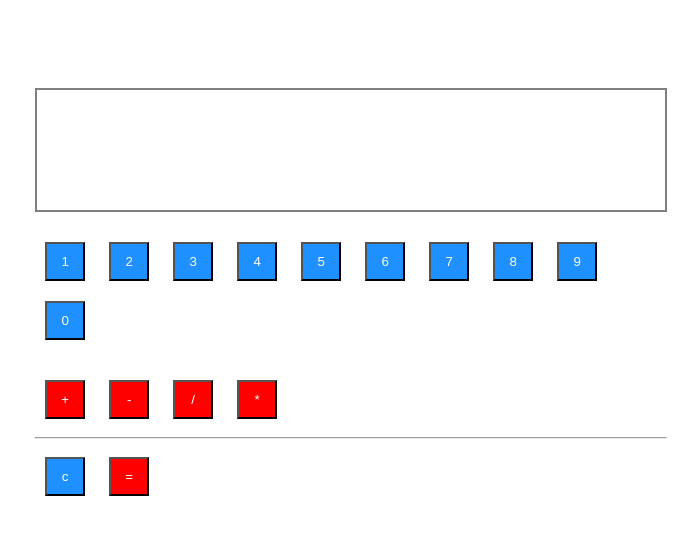
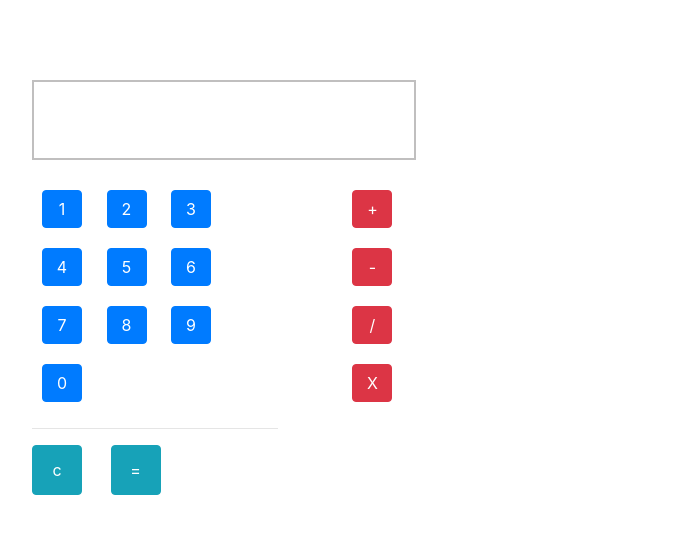
Before and after one commit to Baze19/My-calculator-project, a plain HTML site: page index.html in a window 1280 px wide. Shown: the whole page, without its empty margins (352-1050 px from the left). Drawn offline with nearby package versions, Linux system fonts and the light colour scheme.

Commit message:
add bootstrap design to calculator

```diff
--- a/index.html
+++ b/index.html
@@ -5,37 +5,44 @@
     <meta name="viewport" content="width=device-width, initial-scale=1.0">
     <meta http-equiv="X-UA-Compatible" content="ie=edge">
     <link rel="stylesheet" href="style.css">
+    <link rel="stylesheet" href="bootstrap/bootstrap-4.4.1-dist/css/bootstrap.min.css">
     <title>ABIODUN CALCULATOR PROJECT</title>
 </head>
 
 <body>
     <div class="calculator">
         <div class="screen"></div>
-        <div class="calc-button">
-            <button class="buttons" onclick="show(1)">1</button>
-            <button class="buttons" onclick="show(2)">2 </button>
-            <button class="buttons" onclick="show(3)">3</button>
-            <button class="buttons" onclick="show(4)">4</button>
-            <button class="buttons" onclick="show(5)">5</button>
-            <button class="buttons" onclick="show(6)">6</button>
-            <button class="buttons"onclick="show(7)">7</button>
-            <button class="buttons"onclick="show(8)">8</button>
-            <button class="buttons" onclick="show(9)">9</button>
-            <button class="buttons" onclick="show(0)">0</button>
+        <div class="row">
+            <div class="calc-button col-md-8">
+                <button class="btn buttons btn-primary" onclick="show(1)">1</button>
+                <button class="btn buttons btn-primary" onclick="show(2)">2 </button>
+                <button class="btn buttons btn-primary" onclick="show(3)">3</button>
+                <button class="btn buttons btn-primary" onclick="show(4)">4</button>
+                <button class="btn buttons btn-primary" onclick="show(5)">5</button>
+                <button class="btn buttons btn-primary" onclick="show(6)">6</button>
+                <button class="btn buttons btn-primary" onclick="show(7)">7</button>
+                <button class="btn buttons btn-primary" onclick="show(8)">8</button>
+                <button class="btn buttons btn-primary" onclick="show(9)">9</button>
+                <button class="btn buttons btn-primary" onclick="show(0)">0</button>
 
+                <hr>
+                <button class="btn btn-info cancel mr-4" onclick="clearnumbers()">c</button>
+                <button class="btn btn-info cancel" onclick="equal()"> = </button>
+            </div>
+            <div class="col-md-1"></div>
 
-        </div>
-        <div class="operation">
-            <button class="button" onclick="addnums('+')"> + </button>
-            <button class="button" onclick="addnums('-')"> - </button>
-            <button class="button" onclick="addnums('/')">  / </button>
-            <button class="button" onclick="addnums('*')"> * </button>
-            <hr>
-            <button class="buttons" onclick="clearnumbers()">c</button>
-            <button class="button" onclick="equal()"> = </button>
+            <div class="operation col-md-3">
+                <button class="buttons btn btn-danger" onclick="addnums('+')"> + </button>
+                <button class="buttons btn btn-danger" onclick="addnums('-')"> - </button>
+                <button class="buttons btn btn-danger" onclick="addnums('/')"> / </button>
+                <button class="buttons btn btn-danger" onclick="addnums('x')"> X </button>
+
+            </div>
+
         </div>
     </div>
     <script src="index.js"></script>
+    <script src="bootstrap/bootstrap-4.4.1-dist/js/bootstrap.min.js"></script>
 </body>
 
 </html>
--- a/index.js
+++ b/index.js
@@ -44,7 +44,7 @@ function equal() {
         case '/':
             result = parseInt(firstnum) / parseInt(secondNum);
             break;
-        case '*':
+        case 'x':
             result = parseInt(firstnum) * parseInt(secondNum)
 
 
--- a/style.css
+++ b/style.css
@@ -1,10 +1,10 @@
 .calculator{
-    width: 50%;
+    width: 30%;
     margin-left: 30%;
     padding-top: 80px;
 }
 .screen{
-    border: 2px solid grey;
+    border: 2px solid rgb(192, 191, 191);
     height: 80px;
     padding: 20px;
 }
@@ -16,16 +16,10 @@
     padding: 10px;
     margin: 10px;
     width: 40px;
-    background-color: dodgerblue;
-    color: white;
+    /* background-color: dodgerblue;
+    color: white; */
 }
-.button{
-    padding: 10px;
-    margin: 10px;
-    width: 40px;
-    background-color: red;
-    color: white;
-}
+
 .operation{
     padding-top: 20px;
 }
@@ -34,6 +28,11 @@
     margin-left: 50%;
     width: 40px;
     padding-bottom: 10px;
-    background-color: red;
-    color: white
+    /* background-color: red;
+    color: white */
 }
+
+.cancel{
+    width: 50px;
+    height: 50px;
+}
```
Also changed, not shown: 1 other file.
